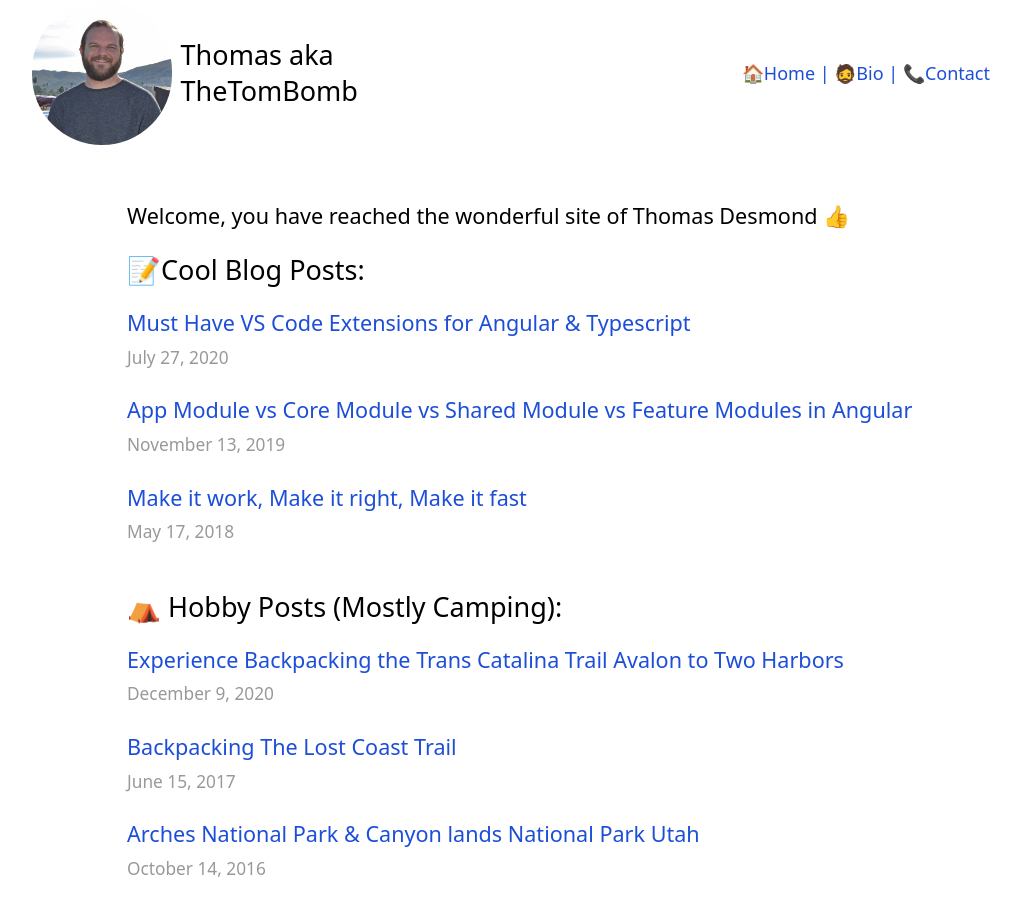
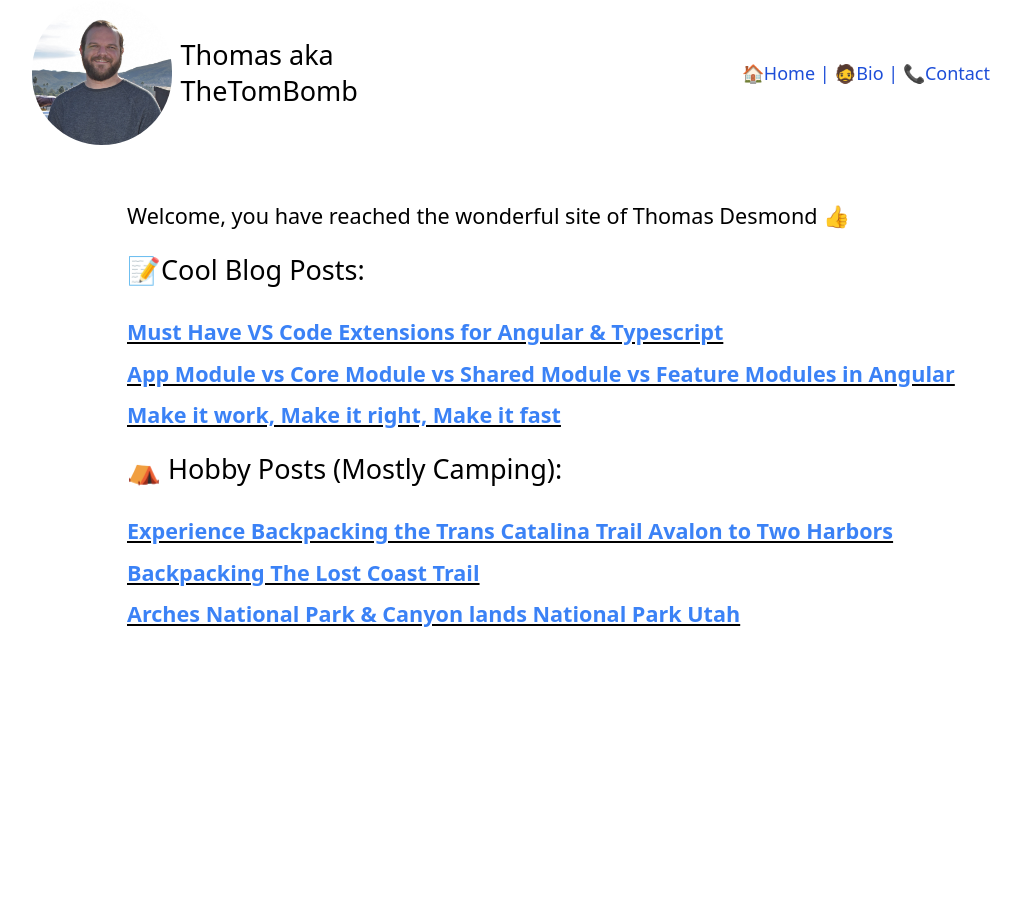
Before and after one commit to zeeshanhshaheen/blog, a Next.js app: page / in a window 1280 px wide. Shown: the whole page, without its empty margins (129-1150 px from the left). After the commit the page ends 800 px from the top, so only its background shows below. Built offline with nearby package versions, Linux system fonts and the light colour scheme; what @tailwindcss/typography would draw is missing.

Commit message:
Adding styling

```diff
--- a/components/postLayout.js
+++ b/components/postLayout.js
@@ -41,7 +41,7 @@ export default function PostLayout({ children }) {
                                     </a>
                                 </Link>
                             </td>
-                            <td class="w-1/2">
+                            <td class="w-1/2 text-right">
                                 <div class="">
                                     <span>
                                         <Link href="/">
--- a/pages/index.js
+++ b/pages/index.js
@@ -33,14 +33,11 @@ export default function Home({ topPosts, hobbyPosts }) {
           <h2 className={utilStyles.headingLg}>📝Cool Blog Posts:</h2>
           <ul className={utilStyles.list}>
             {topPosts?.map(({ id, date, title }) => (
-              <li className={utilStyles.listItem} key={id}>
+              <li class="pt-2 underline " key={id}>
                 <Link href={`/posts/${id}`}>
-                  <a>{title}</a>
+                  <a class="text-blue-500 font-semibold">{title}</a>
                 </Link>
                 <br />
-                <small className={utilStyles.lightText}>
-                  <Date dateString={date} />
-                </small>
               </li>
             ))}
           </ul>
@@ -49,14 +46,11 @@ export default function Home({ topPosts, hobbyPosts }) {
           <h2 className={utilStyles.headingLg}>⛺ Hobby Posts (Mostly Camping):</h2>
           <ul className={utilStyles.list}>
             {hobbyPosts?.map(({ id, date, title }) => (
-              <li className={utilStyles.listItem} key={id}>
+              <li class="pt-2 underline " key={id}>
                 <Link href={`/posts/${id}`}>
-                  <a>{title}</a>
+                  <a class="text-blue-500 font-semibold">{title}</a>
                 </Link>
                 <br />
-                <small className={utilStyles.lightText}>
-                  <Date dateString={date} />
-                </small>
               </li>
             ))}
           </ul>
```
